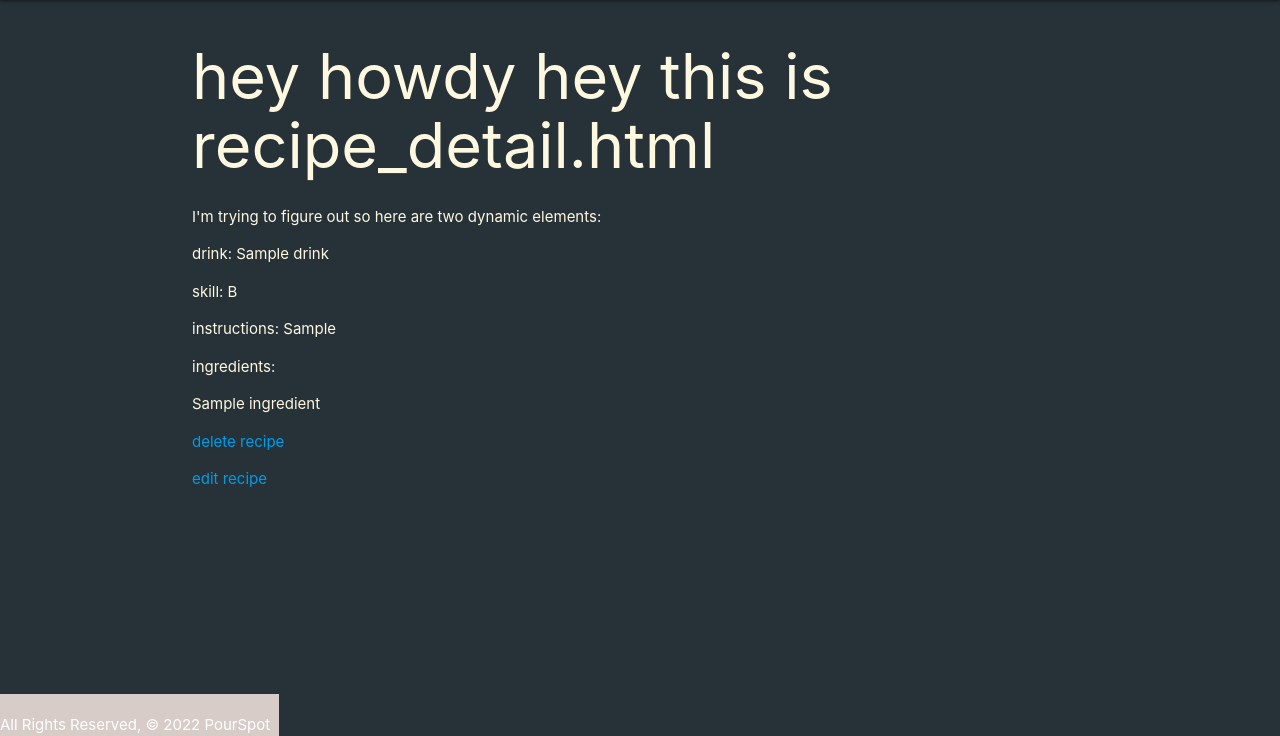
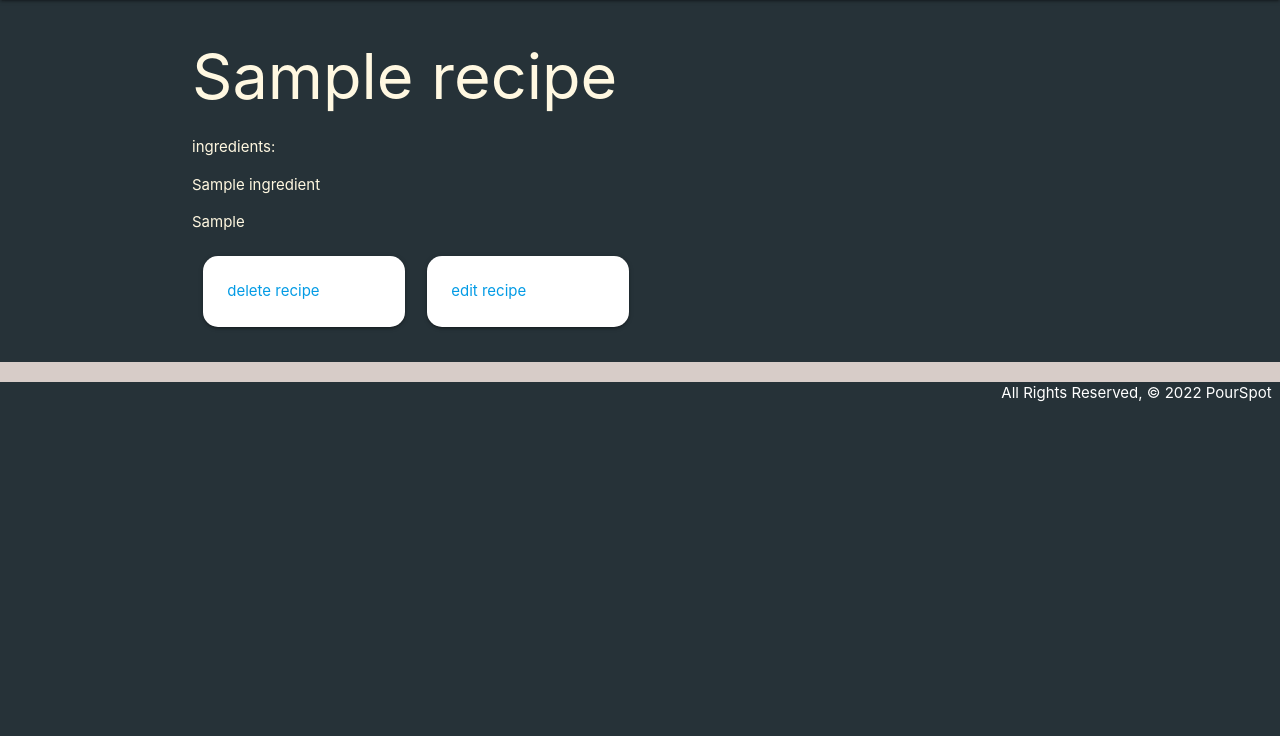
Before and after one commit to sicknarf/Project-3, a Django app: page /ingredients/1/recipes/1/ in a window 1280 px wide. Shown: the part 64-800 px from the top of the page. Run offline with Django 4.2, Linux system fonts and the light colour scheme; tables that the repository leaves empty hold one stand-in row (values such as "Sample post").

Commit message:
fixed schema

```diff
--- a/pourspot/main_app/static/css/style.css
+++ b/pourspot/main_app/static/css/style.css
@@ -20,7 +20,7 @@
     color:rgb(255, 209, 172)
 }
 
-#id_description {
+#id_description, #id_username, #id_password {
     color:rgb(255, 209, 172)
 }
 
@@ -48,8 +48,3 @@
     line-height: 22px;
     padding: 14px 16px;
 }
-
-footer {
-    position:absolute;
-    bottom:0
-}
--- a/pourspot/main_app/templates/drinks/recipe_detail.html
+++ b/pourspot/main_app/templates/drinks/recipe_detail.html
@@ -1,11 +1,8 @@
 {% extends 'base.html' %}
 {% block content %}
 
-<h1>hey howdy hey this is recipe_detail.html</h1>
-<p>I'm trying to figure out so here are two dynamic elements:</p>
-<p>drink: {{drink}}</p>
-<p>skill: {{recipe.skill_level}}</p>
-<p>instructions: {{recipe.instructions}}</p>
+<h1>{{recipe.name}}</h1>
+
 
 <p>ingredients:</p>
 {% if recipe.ingredients.count %}
@@ -15,7 +12,29 @@
 {% else %}
     <p>there are no ingredients in this recipe!</p>
 {% endif %}
-<p><a href="{% url 'recipe_delete' drink.id recipe.id %}">delete recipe</a></p>
-<p><a href="{% url 'recipe_update' drink.id recipe.id %}">edit recipe</a></p>
+<p>{{recipe.instructions}}</p>
+
+<div class="row">
+
+<div class="col s3">
+    <a href="{% url 'recipe_delete' drink.id recipe.id %}">
+        <div class="card">
+            <div class="card-content">
+                delete recipe
+            </div>
+        </div>
+    </a>
+</div>
+
+<div class="col s3">
+    <a href="{% url 'recipe_update' drink.id recipe.id %}">
+        <div class="card">
+            <div class="card-content">
+                edit recipe
+            <div>
+        </div>
+    </div>
+</a>
+</div>
 
 {% endblock %}
--- a/pourspot/main_app/templates/main_app/ingredient_detail.html
+++ b/pourspot/main_app/templates/main_app/ingredient_detail.html
@@ -5,8 +5,8 @@
 
 <div class="row">
     <div class="col s6 col-offset-3"></div>
-        <div class="card">
-            <div class="card-content">
+        <div class="card blue-grey darken-2">
+            <div class="card-content amber-text text-lighten-5">
                 <span class="card-title">{{ ingredient.name }} </span>
                 <p>Type: {{ ingredient.type }}</p>
             </div>
--- a/pourspot/main_app/templates/main_app/ingredient_form.html
+++ b/pourspot/main_app/templates/main_app/ingredient_form.html
@@ -21,12 +21,12 @@
     <div class="row">
     {% for ingredient in ingredients %}
         <div class="col s2">
+            <a href="{% url 'ingredient_detail' ingredient.id %}" class="collection-item black-text">
             <div class="card">
                 <div class="card-content">
-            <a href="{% url 'ingredient_detail' ingredient.id %}" class="collection-item black-text">
-                {{ ingredient.name }}</a>
+                    {{ ingredient.name }}
                 </div>
-            </div>
+            </div></a>
         </div>
         {% endfor %}
     </div>
--- a/pourspot/main_app/templates/main_app/recipe_confirm_delete.html
+++ b/pourspot/main_app/templates/main_app/recipe_confirm_delete.html
@@ -3,7 +3,7 @@
 
 <h1>Delete Recipe</h1>
 
-<h4>Are you sure you want to delete your recipe for <span class="teal-text">{{ object.drink }}</span>?</h4>
+<h4>Are you sure you want to delete <span class="teal-text">{{ object.name }}</span>?</h4>
 
 <form action="" method="POST">
   {% csrf_token %}
```
